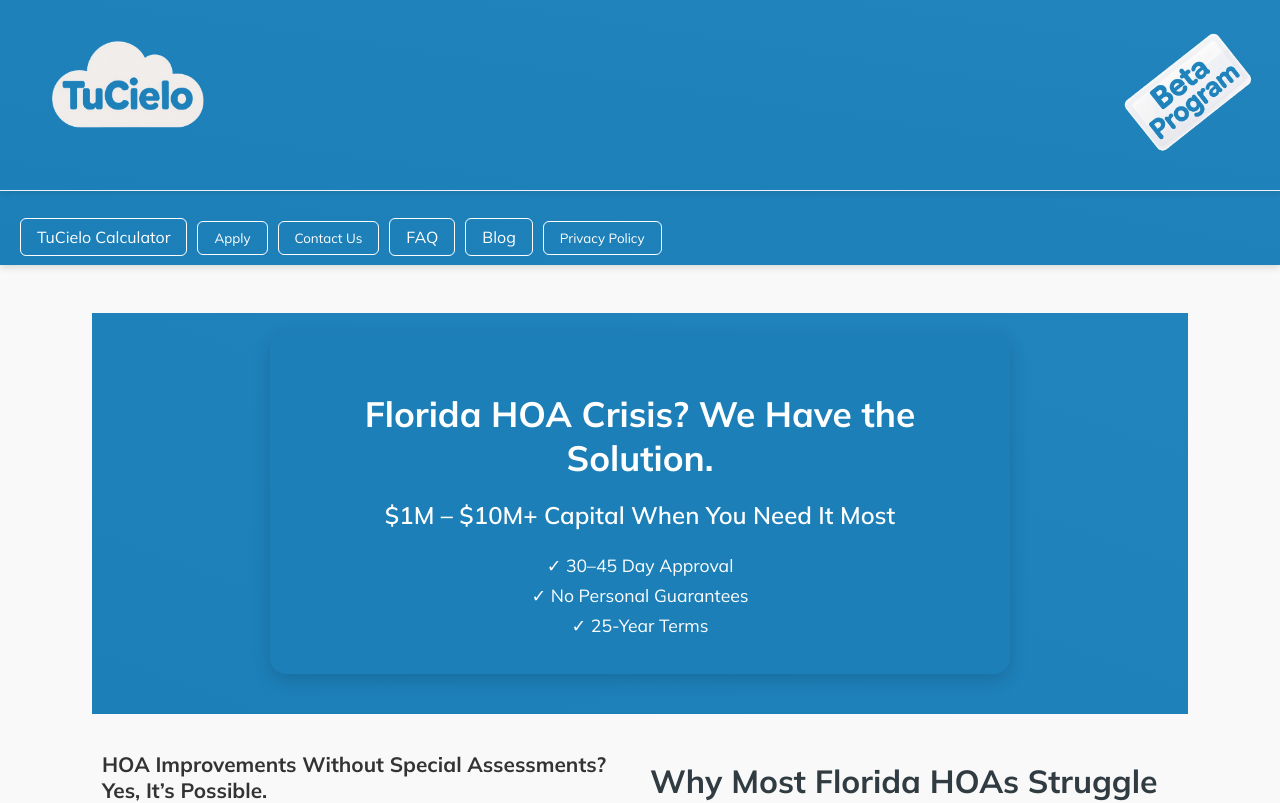
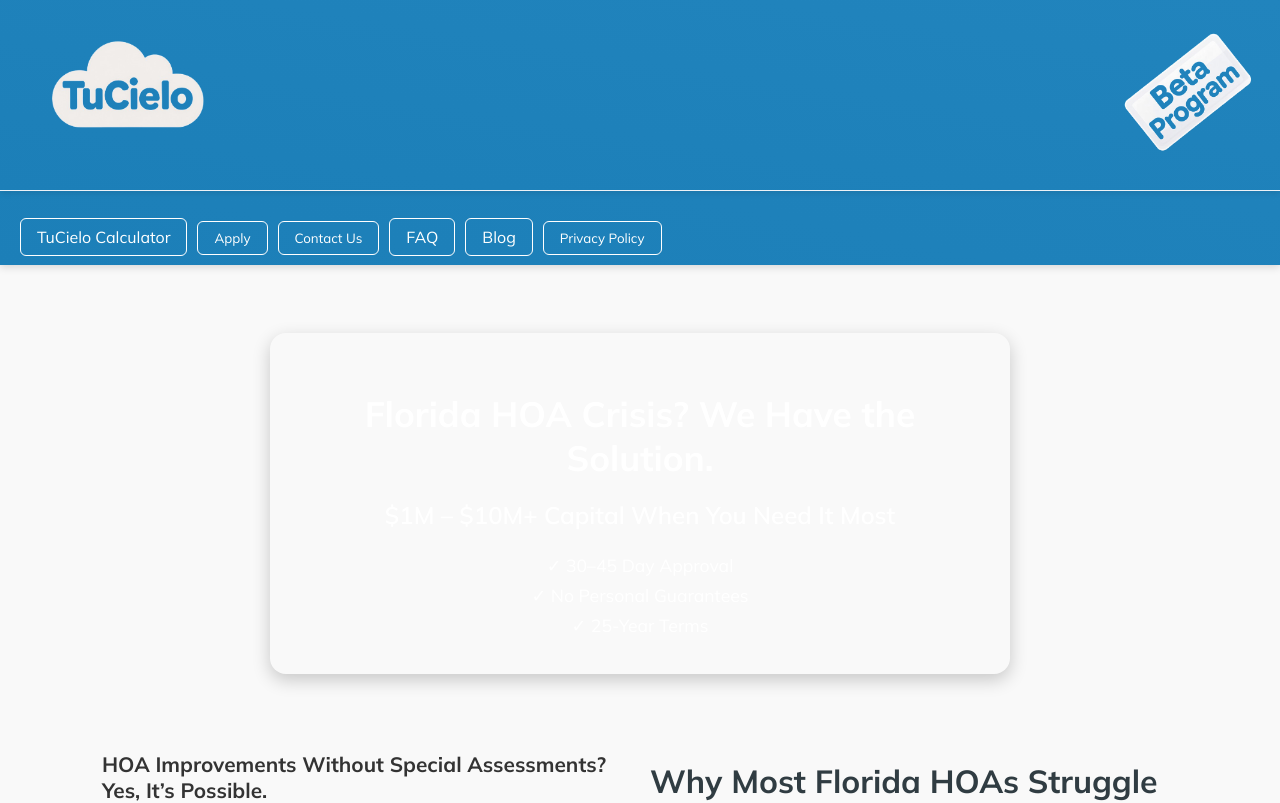
Before and after one commit to MetaCapFin/tu-cielo-site, a React (Create React App) app: page / in a window 1280 px wide. Shown: the top 803 px of the page. Built offline with nearby package versions, Linux system fonts and the light colour scheme.

Commit message:
Update App.css

```diff
--- a/src/App.css
+++ b/src/App.css
@@ -121,7 +121,7 @@
 
 /* HERO SECTION */
 .hero-section {
-  background: linear-gradient(to bottom left, #2184BD, #1C7FB8);
+  background: transparent;
   color: white;
   padding: 20px 20px 40px;
   text-align: center;
@@ -154,10 +154,10 @@
 }
 
 .hero-content {
-  background-color: #1C7FB8;
+  background-color: linear-gradient(to bottom left, #2184BD, #1C7FB8);
   color: white;
   border-radius: 16px;
-  box-shadow: 0 6px 18px rgba(0, 0, 0, 0.15);
+  box-shadow: 0 6px 18px rgba(0, 0, 0, 0.2);
   max-width: 700px;
   margin: 0 auto;
   padding: 30px 20px;
```
